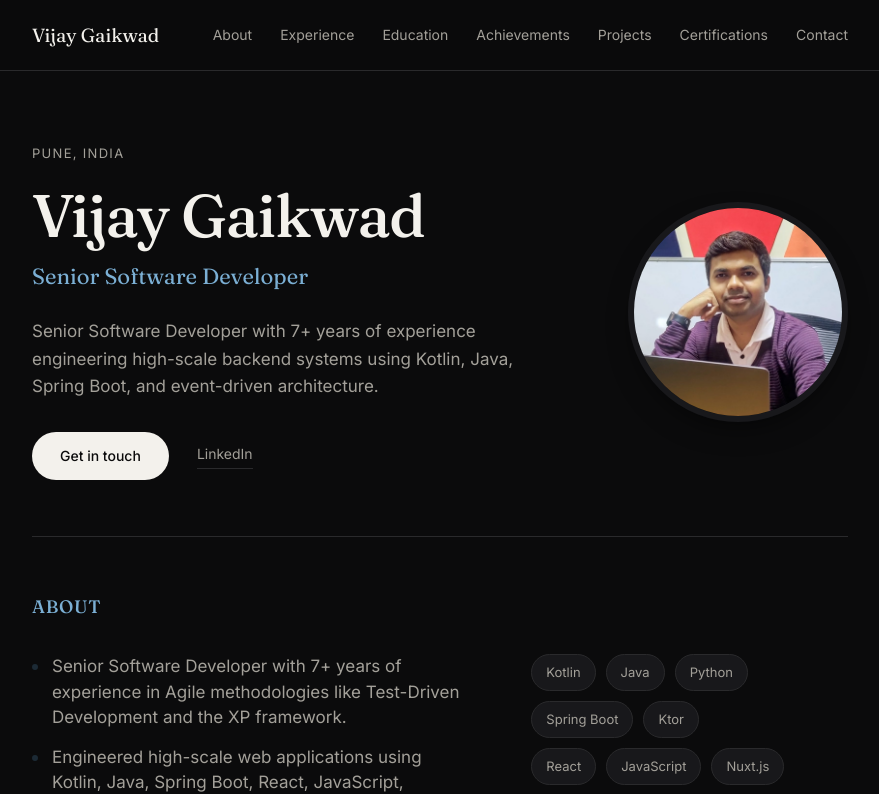
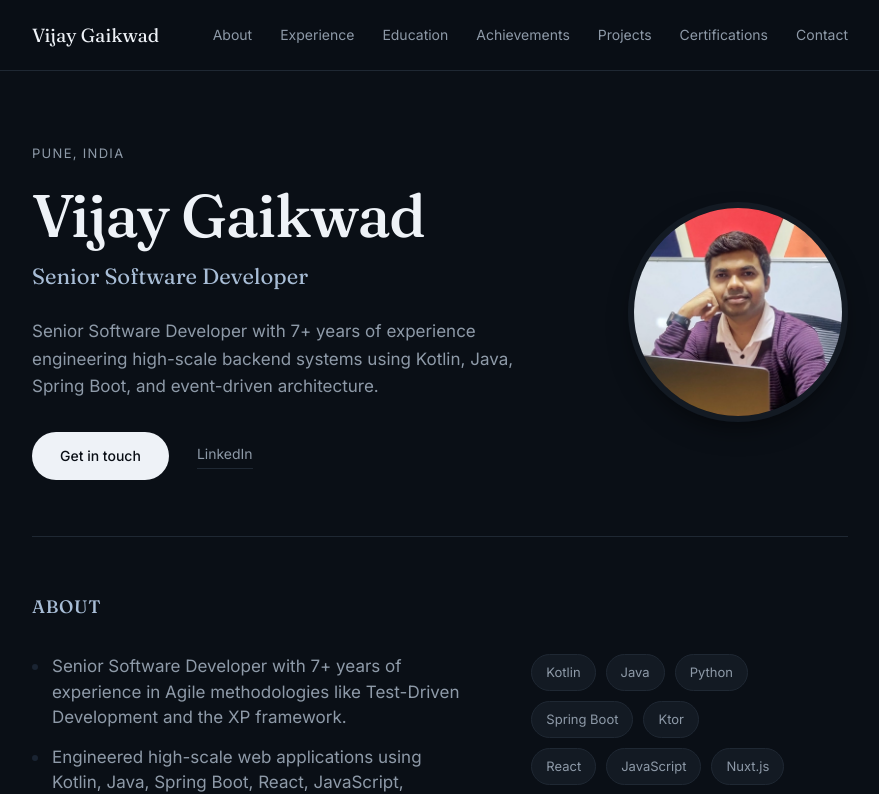
Before and after one commit to VijayAshokGaikwad/my-own-website, a React (Vite) app: page / in a window 1280 px wide. Shown: the top 794 px of the page, without its empty margins (200-1079 px from the left). Built offline with nearby package versions, Linux system fonts and the light colour scheme.

Commit message:
Apply blue black steel theme

```diff
--- a/src/App.css
+++ b/src/App.css
@@ -46,7 +46,7 @@ main {
   position: sticky;
   top: 0;
   z-index: 10;
-  background: rgba(11, 11, 12, 0.85);
+  background: rgba(10, 15, 22, 0.85);
   backdrop-filter: blur(8px);
   border-bottom: 1px solid var(--line);
 }
--- a/src/index.css
+++ b/src/index.css
@@ -3,13 +3,13 @@
 }
 
 :root {
-  --bg: #0b0b0c;
-  --bg-alt: #18181b;
-  --ink: #f3f1ec;
-  --ink-soft: #a3a099;
-  --accent: #7bafd4;
-  --accent-soft: #1c2a35;
-  --line: #2a2a2c;
+  --bg: #0a0f16;
+  --bg-alt: #131a23;
+  --ink: #eef2f7;
+  --ink-soft: #8e9aa8;
+  --accent: #a8bdd6;
+  --accent-soft: #1a2432;
+  --line: #1f2833;
   --serif: "Fraunces", "Georgia", serif;
   --sans: "Inter", -apple-system, BlinkMacSystemFont, sans-serif;
 }
```
